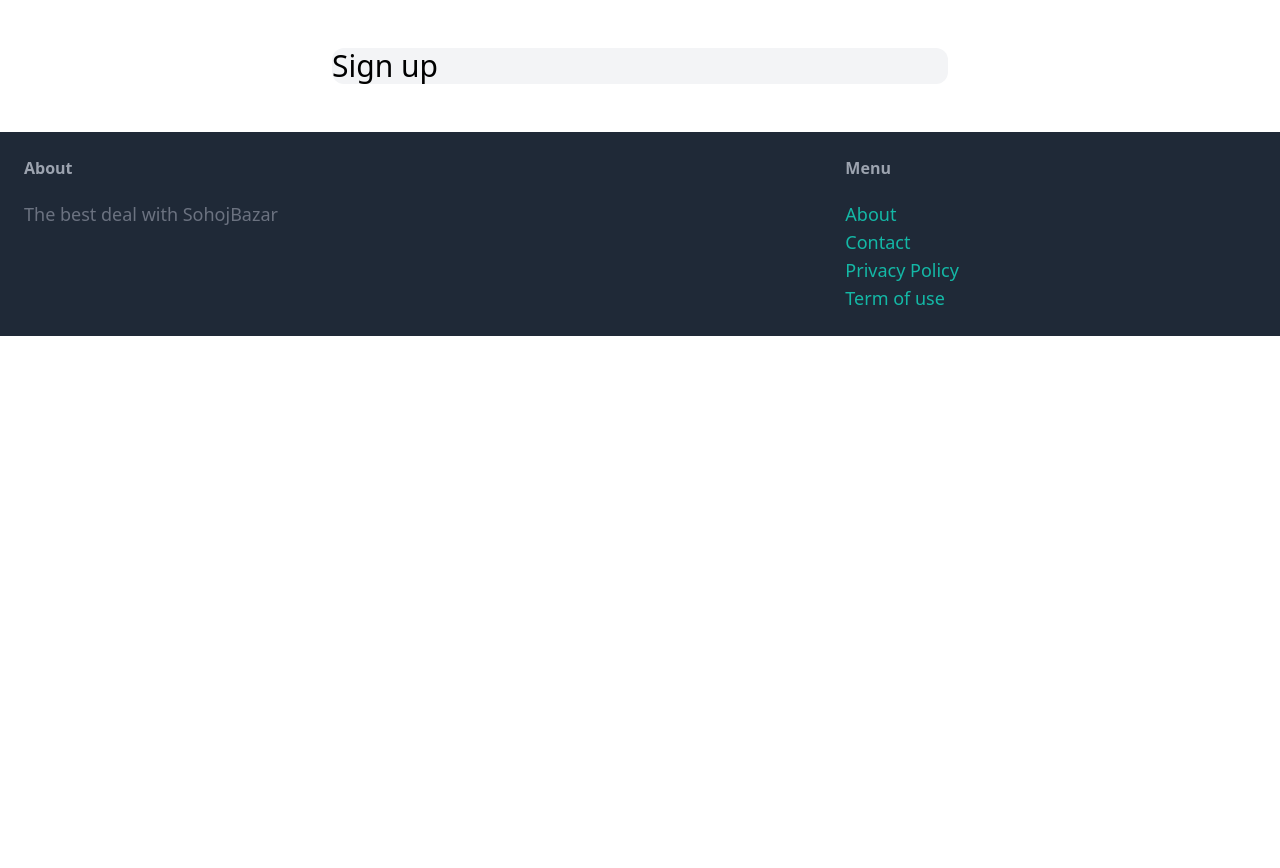
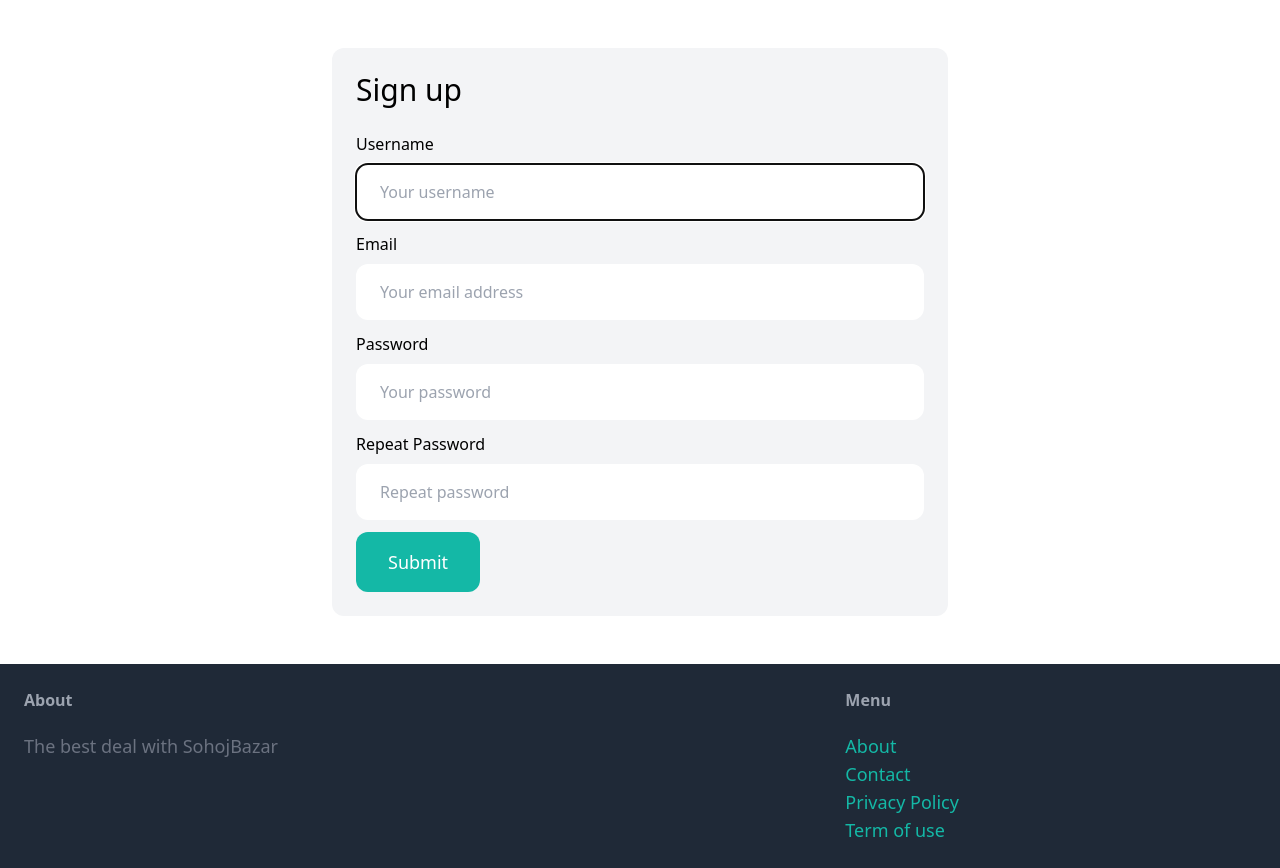
Before and after one commit to FazleRabbeBipul/SohojBazar, a Django app: page /signup/ in a window 1280 px wide. Shown: the part 101-969 px from the top of the page. Before the commit the page ends 437 px from the top, so only its background shows below. Run offline with Django 5.2, Linux system fonts and the light colour scheme; some libraries are stand-ins or nearby versions.

Commit message:
Signup form + new users added

```diff
--- a/core/forms.py
+++ b/core/forms.py
@@ -6,3 +6,23 @@ class SignupForm(UserCreationForm):
     class Meta:
         model = User
         fields = ('username', 'email', 'password1', 'password2')
+
+    username = forms.CharField(widget=forms.TextInput(attrs={
+        'placeholder': 'Your username',
+        'class': 'w-full py-4 px-6 rounded-xl'
+    }))
+
+    email = forms.CharField(widget=forms.TextInput(attrs={
+        'placeholder': 'Your email address',
+        'class': 'w-full py-4 px-6 rounded-xl'
+    }))
+
+    password1 = forms.CharField(widget=forms.TextInput(attrs={
+        'placeholder': 'Your password',
+        'class': 'w-full py-4 px-6 rounded-xl'
+    }))
+
+    password2 = forms.CharField(widget=forms.TextInput(attrs={
+        'placeholder': 'Repeat password',
+        'class': 'w-full py-4 px-6 rounded-xl'
+    }))
--- a/core/templates/core/signup.html
+++ b/core/templates/core/signup.html
@@ -4,8 +4,46 @@
 
 {% block content %}
 
-<div class = "w-1/2 my-6 mx-auto bg-gray-100 rounded-xl">
+<div class = "w-1/2 my-6 mx-auto p-6 bg-gray-100 rounded-xl">
     <h1 class ="mb-6 text-3xl"> Sign up</h1>
+
+    <form method="post" action=".">
+        {% csrf_token %}
+
+
+        <div class="mb-3">
+            <label class="inline-block mb-2">Username</label><br>
+            {{ form.username }}
+        </div>
+
+        <div class="mb-3">
+            <label class="inline-block mb-2">Email</label><br>
+            {{ form.email }}
+        </div>
+
+         <div class="mb-3">
+            <label class="inline-block mb-2">Password</label><br>
+            {{ form.password1 }}
+        </div>
+
+        <div class="mb-3">
+            <label class="inline-block mb-2">Repeat Password</label><br>
+            {{ form.password2 }}
+        </div>
+
+
+        {% if form.errors or form.non_field_errors %}
+            <div class="mb-3 p-6 bg-red-100 rounded-xl">
+                {% for field in form %}
+                    {{field.errors}}
+                {% endfor %}
+
+                {{ form.non_field_errors}}
+            </div>
+        {% endif %}
+
+        <button class="py-4 px-8 text-lg bg-teal-500 hover:bg-teal-700 rounded-xl text-white">Submit</button>
+    </form>
+
 </div>
-
 {% endblock %}
--- a/core/views.py
+++ b/core/views.py
@@ -1,4 +1,4 @@
-from django.shortcuts import render
+from django.shortcuts import render, redirect
 
 # Create your views here.
 # core/views.py
@@ -19,7 +19,14 @@ def contact(request):
     return render(request, 'core/contact.html')
 
 def signup(request):
-    form = SignupForm()
+    if request.method == 'POST':
+        form = SignupForm(request.POST)
+
+        if form.is_valid():
+            form.save()
+            return redirect('/login/')
+    else:
+        form = SignupForm()
 
     return render(request, 'core/signup.html', {
         'form' : form
```
Also changed, not shown: db.sqlite3.
